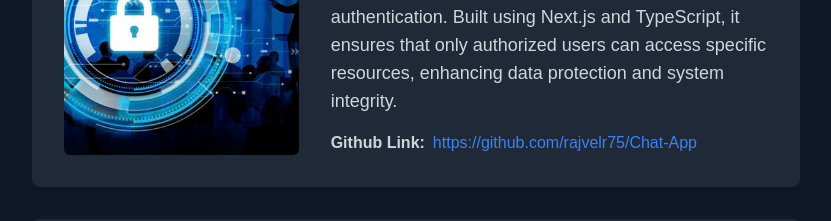
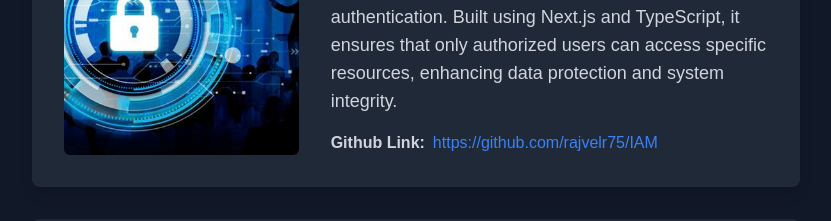
Before and after one commit to rajvelr75/Portfolio, a React (Create React App) app: page / in a window 1280 px wide. Shown: the part 2680-2901 px from the top of the page, without its empty margins (224-1055 px from the left). Built offline with nearby package versions, Linux system fonts and the light colour scheme.

Commit message:
Link updated

```diff
--- a/src/components/Projects.js
+++ b/src/components/Projects.js
@@ -8,7 +8,7 @@ const Projects = ({ theme }) => {
       image: '/assets/iam.jpg',
       description:
         'Identity Access Management (IAM) is a secure web application that manages user roles, permissions, and authentication. Built using Next.js and TypeScript, it ensures that only authorized users can access specific resources, enhancing data protection and system integrity.',
-      github: 'https://github.com/rajvelr75/Chat-App',
+      github: 'https://github.com/rajvelr75/IAM',
     },
     {
       id: 2,
```
